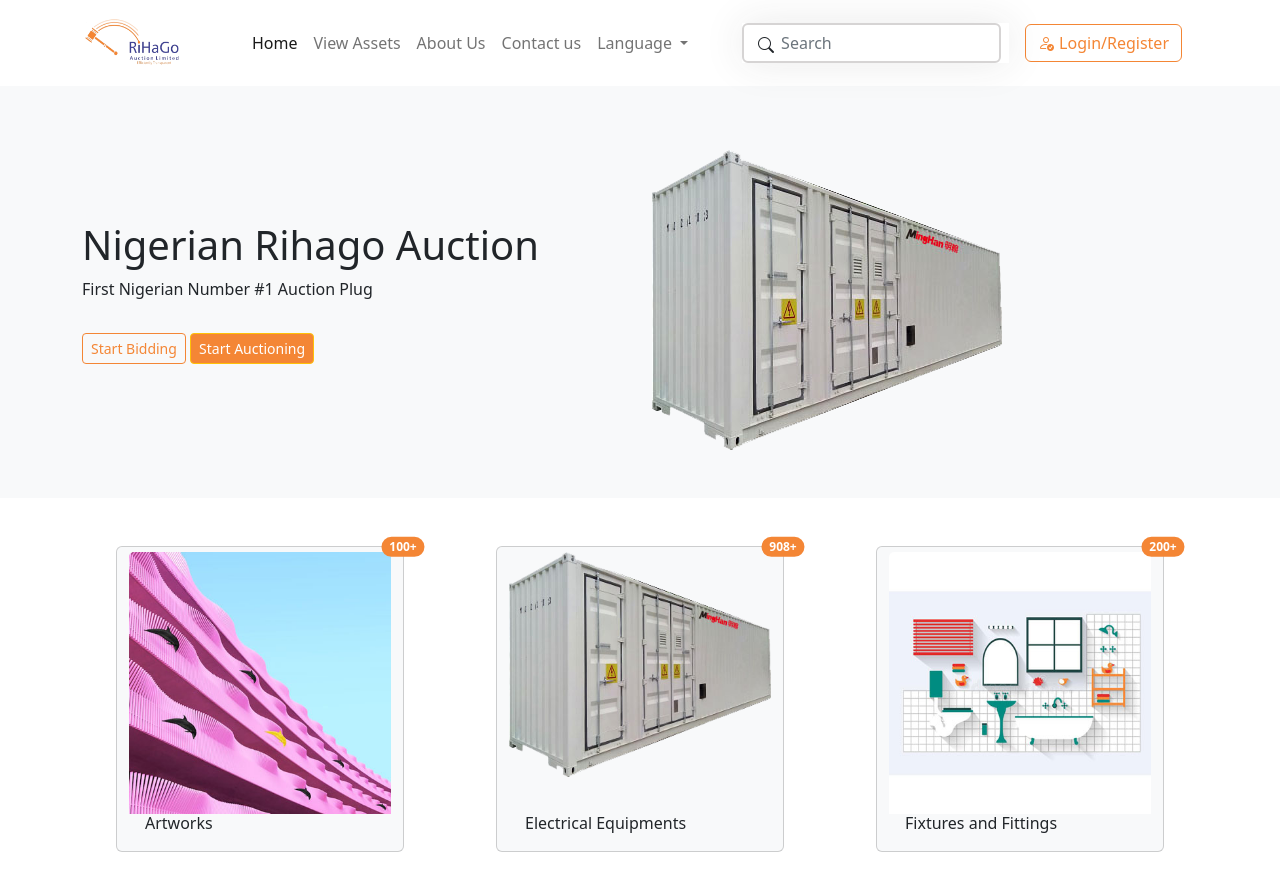
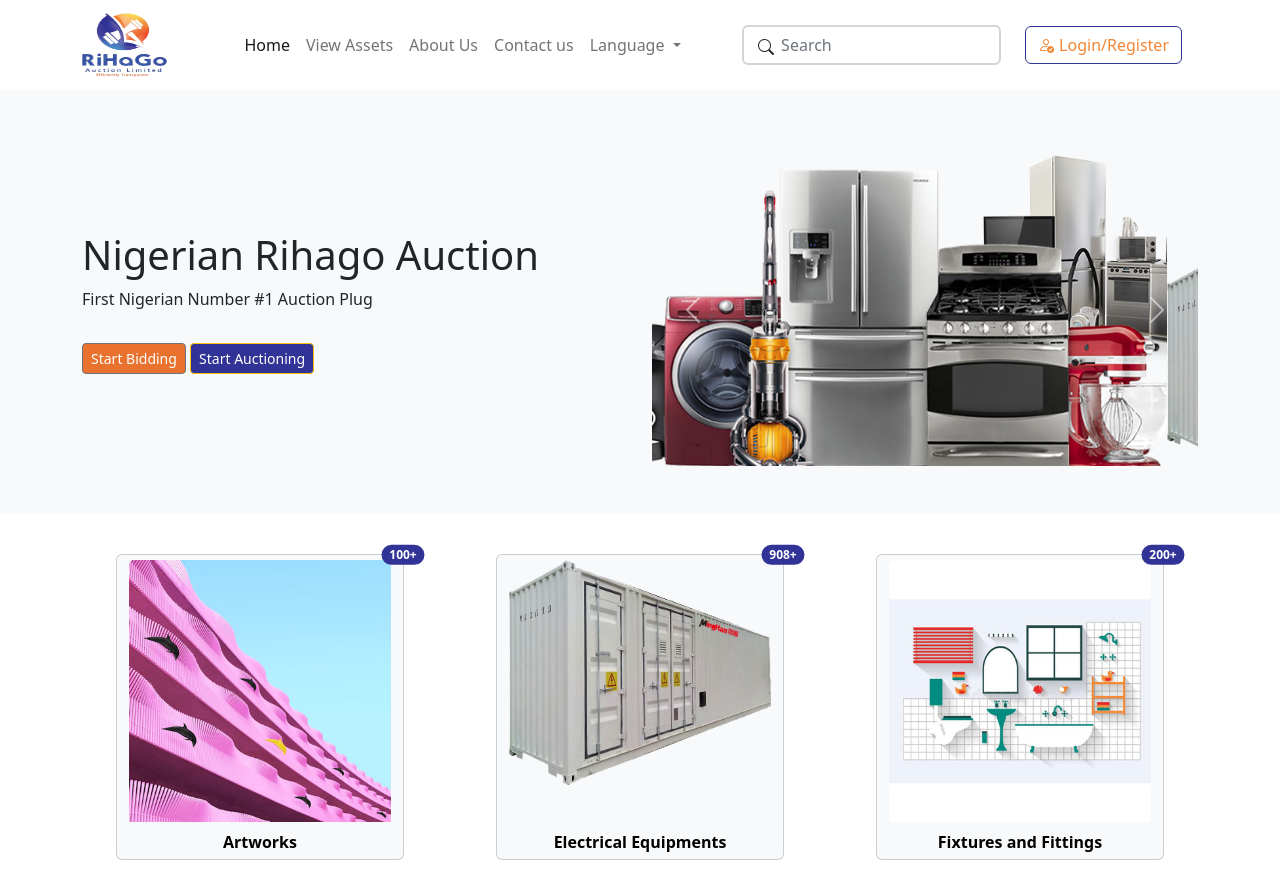
Before and after one commit to joseph-anselm/rihago, a website: page index.html in a window 1280 px wide. Shown: the top 880 px of the page. Drawn offline with nearby package versions, Linux system fonts and the light colour scheme.

Commit message:
Rihago form commit

```diff
--- a/css/main.css
+++ b/css/main.css
@@ -1,10 +1,10 @@
 .btn-outline-warning {
   color: #f48635;
-  border-color: #f48635;
+  border-color: #313397;
 }
 .btn-warning {
   color: #ffffff;
-  background-color: #f48635;
+  background-color: #313397;
 }
 .search .bi-search {
   position: absolute;
@@ -14,7 +14,6 @@
 
 .search {
   position: relative;
-  box-shadow: 0 0 40px rgba(51, 51, 51, 0.1);
 }
 
 .search input {
@@ -35,11 +34,23 @@
   background-color: #f8f9fa;
 }
 .bg-danger {
+  background-color: #313397 !important;
+}
+.bg-warning {
   background-color: #f48635 !important;
+}
+.btn-secondary {
+  background-color: #e8722e;
 }
 .card-body p {
   position: absolute;
   bottom: 0;
+  display: grid;
+  right: 0;
+  margin: 5px auto;
+  width: 100%;
+  font-weight: 600;
+  color: #000000;
 }
 .card img {
   width: 100%;
--- a/index.html
+++ b/index.html
@@ -23,10 +23,10 @@
         <div class="container">
           <a class="navbar-brand" href="#">
             <img
-              src="img/Rihago_logo.png"
+              src="img/rihago-logo.png"
               alt="Bootstrap"
-              width="100"
-              height="54"
+              width="85"
+              height="64"
             />
           </a>
           <button
@@ -270,7 +270,7 @@
                 <p>First Nigerian Number #1 Auction Plug</p>
                 <button
                   type="button"
-                  class="btn btn-outline-warning btn-lg btn-md btn-sm mt-3"
+                  class="btn btn-secondary btn-lg btn-md btn-sm mt-3"
                 >
                   Start Bidding
                 </button>
@@ -283,7 +283,61 @@
               </div>
             </div>
             <div class="col-12 col-sm-12 col-md-6 align-items-center mt-3">
-              <img src="img/Containerized-Substation2.png" />
+              <!-- <img src="img/rh-banner.png" /> -->
+
+              <div
+                id="carouselExampleControls"
+                class="carousel slide"
+                data-bs-ride="carousel"
+              >
+                <div class="carousel-inner">
+                  <div class="carousel-item active">
+                    <img
+                      src="img/rh-banner4.png"
+                      class="d-block w-100"
+                      alt="Rihago Banner"
+                    />
+                  </div>
+                  <div class="carousel-item">
+                    <img
+                      src="img/rh-banner2.png"
+                      class="d-block w-100"
+                      alt="Rihago Banner"
+                    />
+                  </div>
+                  <div class="carousel-item">
+                    <img
+                      src="img/rh-banner3.png"
+                      class="d-block w-100"
+                      alt="Rihago banner"
+                    />
+                  </div>
+                </div>
+                <button
+                  class="carousel-control-prev"
+                  type="button"
+                  data-bs-target="#carouselExampleControls"
+                  data-bs-slide="prev"
+                >
+                  <span
+                    class="carousel-control-prev-icon"
+                    aria-hidden="true"
+                  ></span>
+                  <span class="visually-hidden">Previous</span>
+                </button>
+                <button
+                  class="carousel-control-next"
+                  type="button"
+                  data-bs-target="#carouselExampleControls"
+                  data-bs-slide="next"
+                >
+                  <span
+                    class="carousel-control-next-icon"
+                    aria-hidden="true"
+                  ></span>
+                  <span class="visually-hidden">Next</span>
+                </button>
+              </div>
             </div>
           </div>
         </div>
@@ -295,7 +349,10 @@
     <section>
       <div class="container">
         <div class="row mt-4">
-          <div class="card m-4 mx-auto" style="width: 18rem">
+          <div
+            class="card m-4 mx-auto col-6 col-sm-4 col-md-3 my-3"
+            style="width: 18rem"
+          >
             <img src="img/Artwork-rh.jpg" class="card-img-top" alt="Artwork" />
             <div class="card-body">
               <span
@@ -307,7 +364,10 @@
             </div>
           </div>
 
-          <div class="card m-4 mx-auto" style="width: 18rem">
+          <div
+            class="card m-4 mx-auto col-6 col-sm-4 col-md-3 my-3"
+            style="width: 18rem"
+          >
             <img
               src="img/Containerized-Substation2.png"
               class="card-img-top"
@@ -322,7 +382,10 @@
               <p class="text-center">Electrical Equipments</p>
             </div>
           </div>
-          <div class="card m-4 mx-auto" style="width: 18rem">
+          <div
+            class="card m-4 mx-auto col-6 col-sm-4 col-md-3 my-3"
+            style="width: 18rem"
+          >
             <img
               src="img/fixtures-rh.jpg"
               class="card-img-top"
@@ -338,7 +401,10 @@
             </div>
           </div>
 
-          <div class="card m-4 mx-auto" style="width: 18rem">
+          <div
+            class="card m-4 mx-auto col-6 col-sm-4 col-md-3 my-3"
+            style="width: 18rem"
+          >
             <img
               src="img/furnitures-rh.jpg"
               class="card-img-top"
```
Also changed, not shown: img/rh-banner.png (added), img/rh-banner2.png (added), img/rh-banner3.png (added), img/rh-banner4.png (added), img/rihago-logo.png (added).
